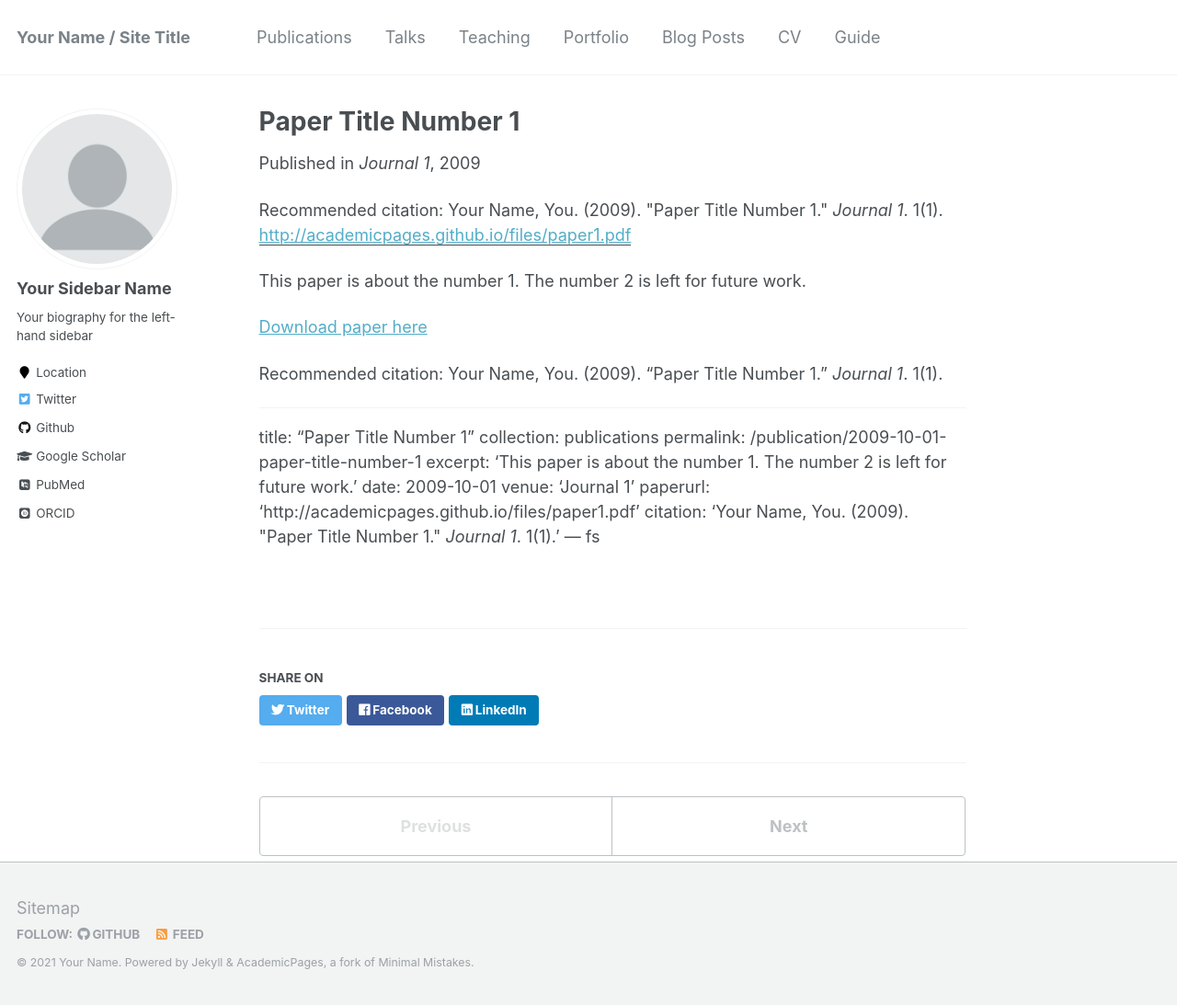
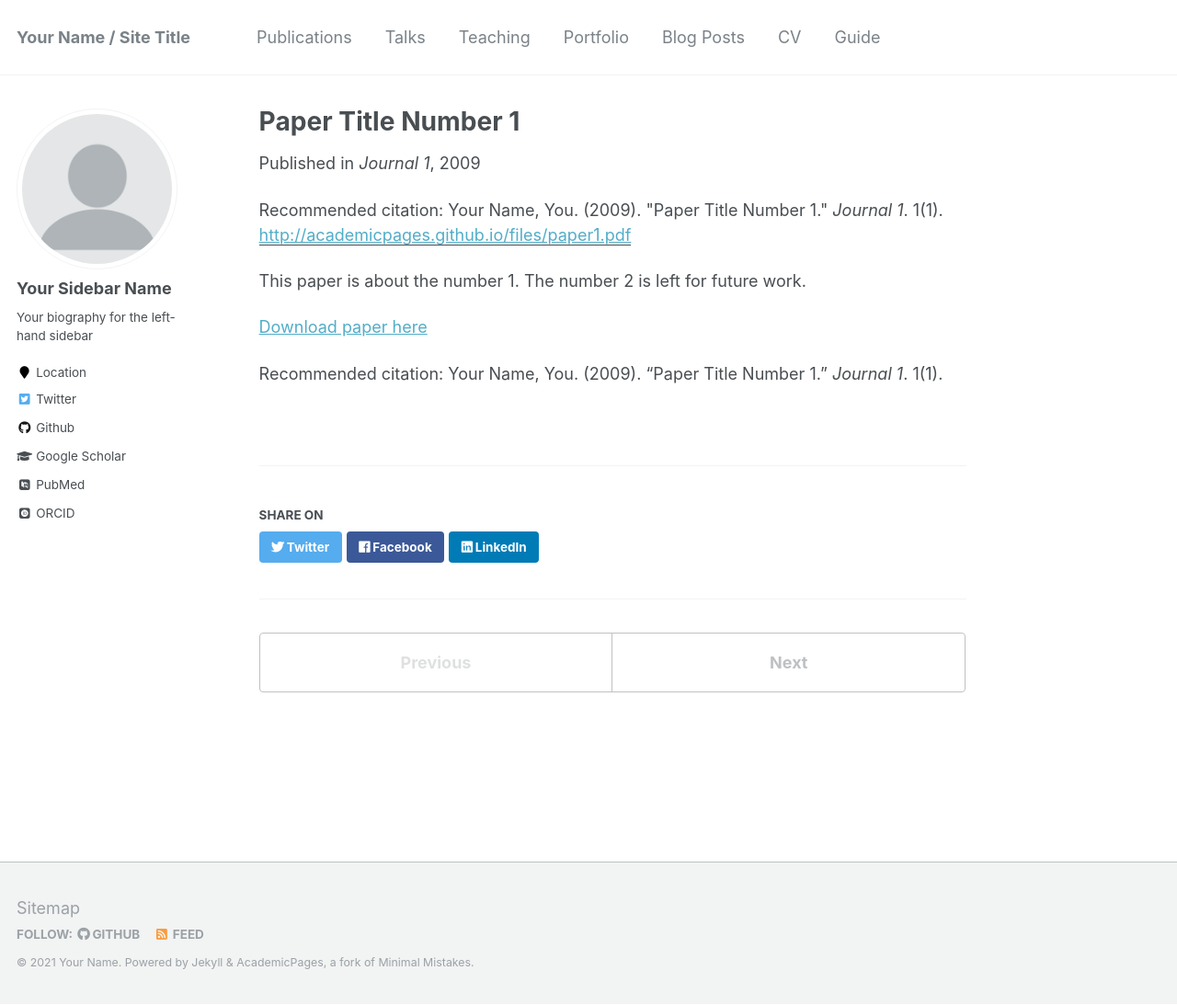
Before and after one commit to caihuaiguang/caihuaiguang.github.io, a Jekyll site: the page built from _publications/2009-10-01-paper-title-number-1.md, in a window 1280 px wide and 1093 px high. Shown: the whole window at 92% size. Built offline with Jekyll 4.4.1, drawn with Linux system fonts in a browser that asks for light colours; some web fonts are replaced.

Commit message:
Update 2009-10-01-paper-title-number-1.md
d

```diff
--- a/_publications/2009-10-01-paper-title-number-1.md
+++ b/_publications/2009-10-01-paper-title-number-1.md
@@ -13,18 +13,3 @@
 [Download paper here](http://academicpages.github.io/files/paper1.pdf)
 
 Recommended citation: Your Name, You. (2009). "Paper Title Number 1." <i>Journal 1</i>. 1(1).
-
-
-
-
----
-title: "Paper Title Number 1"
-collection: publications
-permalink: /publication/2009-10-01-paper-title-number-1
-excerpt: 'This paper is about the number 1. The number 2 is left for future work.'
-date: 2009-10-01
-venue: 'Journal 1'
-paperurl: 'http://academicpages.github.io/files/paper1.pdf'
-citation: 'Your Name, You. (2009). &quot;Paper Title Number 1.&quot; <i>Journal 1</i>. 1(1).'
----
-fs
```
